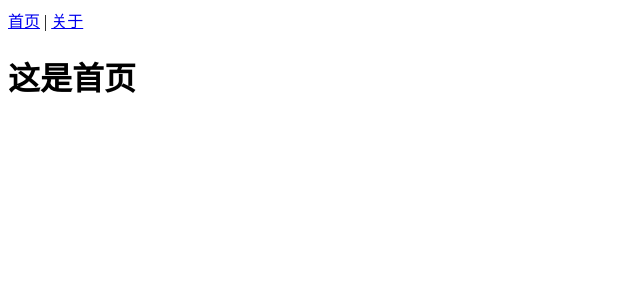
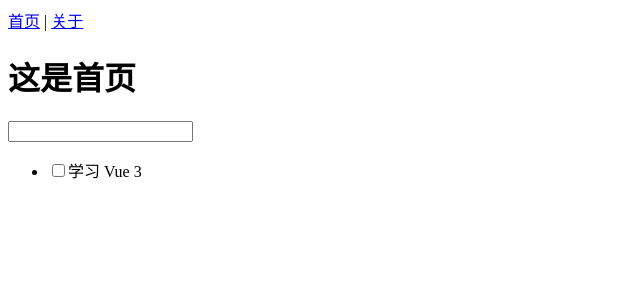
Before and after one commit to sad912/vue3.0-demo1, a Vue app: page /#/ in a window 1280 px wide. Shown: the top 300 px of the page, without its empty margins (0-640 px from the left). Built offline with nearby package versions, Linux system fonts and the light colour scheme.

Commit message:
feat:composition API and setup script demo

```diff
--- /dev/null
+++ b/src/components/TodoList.vue
@@ -0,0 +1,28 @@
+<script setup>
+  import { ref } from 'vue'
+
+  let title = ref('')
+  let todoList = ref([
+    {
+      title: '学习 Vue 3',
+      done: false,
+    },
+  ])
+  function addTodo() {
+    todoList.value.push({
+      title: title.value,
+      done: false,
+    })
+    title.value = ''
+  }
+</script>
+
+<template>
+  <input v-model="title" type="text" @keydown.enter="addTodo" />
+  <ul v-if="todoList.length">
+    <li v-for="todoItem in todoList" :key="todoItem.title">
+      <input v-model="todoList.done" type="checkbox" />
+      <span :class="{ done: todoList.done }">{{ todoItem.title }}</span>
+    </li>
+  </ul>
+</template>
--- a/src/pages/homePage.vue
+++ b/src/pages/homePage.vue
@@ -1,3 +1,8 @@
+<script setup>
+  import TodoList from '../components/TodoList.vue'
+</script>
+
 <template>
   <h1>这是首页</h1>
+  <TodoList />
 </template>
```
